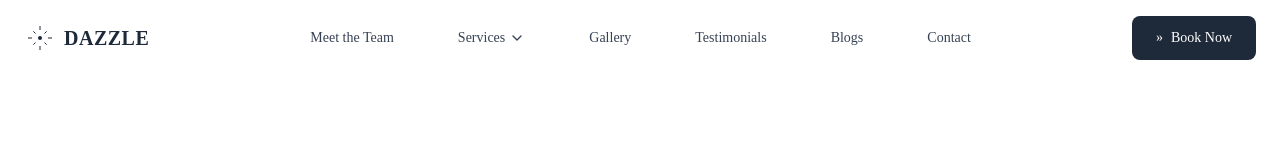
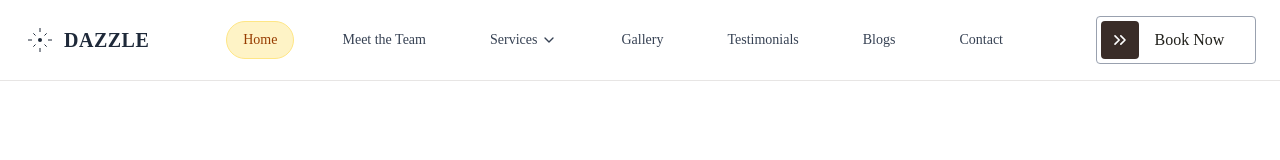
Before and after one commit to Khushi-83/Dazzle, a Next.js app: page / in a window 1280 px wide. Shown: the top 160 px of the page. Built offline with nearby package versions, Linux system fonts and the light colour scheme; a web font is replaced by a local one.

Commit message:
fixed navbar-v1

```diff
--- a/components/Header.tsx
+++ b/components/Header.tsx
@@ -1,25 +1,26 @@
-'use client';
+"use client";
 
-import React, { useState } from 'react';
-import Link from 'next/link';
-import { usePathname } from 'next/navigation';
-import { ChevronDown } from 'lucide-react';
+import React, { useState } from "react";
+import Link from "next/link";
+import { usePathname } from "next/navigation";
+import { ChevronDown, ChevronsRight } from "lucide-react";
 
 export default function Header() {
   const pathname = usePathname();
   const [isServicesOpen, setIsServicesOpen] = useState(false);
 
   const navigationItems = [
-    { name: 'Meet the Team', href: '/meet-the-team' },
-    { name: 'Services', href: '/services', hasDropdown: true },
-    { name: 'Gallery', href: '/gallery' },
-    { name: 'Testimonials', href: '/testimonials' },
-    { name: 'Blogs', href: '/blogs' },
-    { name: 'Contact', href: '/contact' }
+    { name: "Home", href: "/" },
+    { name: "Meet the Team", href: "/meet-the-team" },
+    { name: "Services", href: "/services", hasDropdown: true },
+    { name: "Gallery", href: "/gallery" },
+    { name: "Testimonials", href: "/testimonials" },
+    { name: "Blogs", href: "/blogs" },
+    { name: "Contact", href: "/contact" },
   ];
 
   const handleNavClick = (itemName: string) => {
-    if (itemName === 'Services') {
+    if (itemName === "Services") {
       setIsServicesOpen(!isServicesOpen);
     } else {
       setIsServicesOpen(false);
@@ -27,7 +28,7 @@ export default function Header() {
   };
 
   return (
-    <header className="w-full bg-white px-6 py-4">
+    <header className="w-full bg-white px-6 py-4 border-b-1 border-stone-200">
       <div className="max-w-7xl mx-auto flex items-center justify-between">
         {/* Logo */}
         <div className="flex items-center">
@@ -39,14 +40,23 @@ export default function Header() {
                   {/* Center circle */}
                   <circle cx="16" cy="16" r="2" />
                   {/* Radiating lines */}
-                  <path d="M16 4 L16 8 M16 24 L16 28 M28 16 L24 16 M8 16 L4 16" stroke="currentColor" strokeWidth="1" />
-                  <path d="M22.627 9.373 L20.5 11.5 M11.5 20.5 L9.373 22.627 M22.627 22.627 L20.5 20.5 M11.5 11.5 L9.373 9.373" stroke="currentColor" strokeWidth="1" />
+                  <path
+                    d="M16 4 L16 8 M16 24 L16 28 M28 16 L24 16 M8 16 L4 16"
+                    stroke="currentColor"
+                    strokeWidth="1"
+                  />
+                  <path
+                    d="M22.627 9.373 L20.5 11.5 M11.5 20.5 L9.373 22.627 M22.627 22.627 L20.5 20.5 M11.5 11.5 L9.373 9.373"
+                    stroke="currentColor"
+                    strokeWidth="1"
+                  />
                 </g>
               </svg>
             </div>
             <div>
-              <h1 className="text-xl font-bold text-gray-800 tracking-wide">DAZZLE</h1>
-
+              <h1 className="text-xl font-bold text-gray-800 tracking-wide">
+                DAZZLE
+              </h1>
             </div>
           </div>
         </div>
@@ -63,14 +73,14 @@ export default function Header() {
                     onClick={() => handleNavClick(item.name)}
                     className={`flex items-center space-x-1 px-4 py-2 text-sm font-medium transition-all duration-200 rounded-full ${
                       isActive
-                        ? 'bg-amber-100 text-amber-800 border border-amber-200'
-                        : 'text-gray-700 hover:text-gray-900 hover:bg-gray-50'
+                        ? "bg-amber-100 text-amber-800 border border-amber-200"
+                        : "text-gray-700 hover:text-gray-900 hover:bg-gray-50"
                     }`}
                   >
                     <span>{item.name}</span>
                     <ChevronDown
                       className={`w-4 h-4 transition-transform duration-200 ${
-                        isServicesOpen ? 'rotate-180' : ''
+                        isServicesOpen ? "rotate-180" : ""
                       }`}
                     />
                   </button>
@@ -80,8 +90,8 @@ export default function Header() {
                       onClick={() => handleNavClick(item.name)}
                       className={`flex items-center space-x-1 px-4 py-2 text-sm font-medium transition-all duration-200 rounded-full ${
                         isActive
-                          ? 'bg-amber-100 text-amber-800 border border-amber-200'
-                          : 'text-gray-700 hover:text-gray-900 hover:bg-gray-50'
+                          ? "bg-amber-100 text-amber-800 border border-amber-200"
+                          : "text-gray-700 hover:text-gray-900 hover:bg-gray-50"
                       }`}
                     >
                       <span>{item.name}</span>
@@ -90,16 +100,17 @@ export default function Header() {
                 )}
 
                 {/* Services dropdown */}
-
               </div>
             );
           })}
         </nav>
 
         {/* Book Now Button */}
-        <button className="bg-gray-800 text-white px-6 py-3 rounded-lg text-sm font-medium hover:bg-gray-900 transition-colors duration-200 flex items-center space-x-2">
-          <span className="text-white">»</span>
-          <span>Book Now</span>
+        <button className="flex p-1 h-12 w-auto min-w-[160px] items-center gap-4 bg-[var(--background)] rounded-sm border border-gray-400">
+          <span className="arrow bg-[var(--button-primary)] inline-flex h-full w-1/4 rounded-sm justify-center items-center">
+            <ChevronsRight size={20} color="#ffffff" />
+          </span>
+          <p className="text-[var(--foreground)] text-md">Book Now</p>
         </button>
 
         {/* Mobile menu button */}
@@ -108,11 +119,21 @@ export default function Header() {
           aria-label="Open mobile menu"
           title="Open menu"
         >
-          <svg className="w-6 h-6" fill="none" stroke="currentColor" viewBox="0 0 24 24">
-            <path strokeLinecap="round" strokeLinejoin="round" strokeWidth="2" d="M4 6h16M4 12h16M4 18h16" />
+          <svg
+            className="w-6 h-6"
+            fill="none"
+            stroke="currentColor"
+            viewBox="0 0 24 24"
+          >
+            <path
+              strokeLinecap="round"
+              strokeLinejoin="round"
+              strokeWidth="2"
+              d="M4 6h16M4 12h16M4 18h16"
+            />
           </svg>
         </button>
       </div>
     </header>
   );
-};
+}
```
